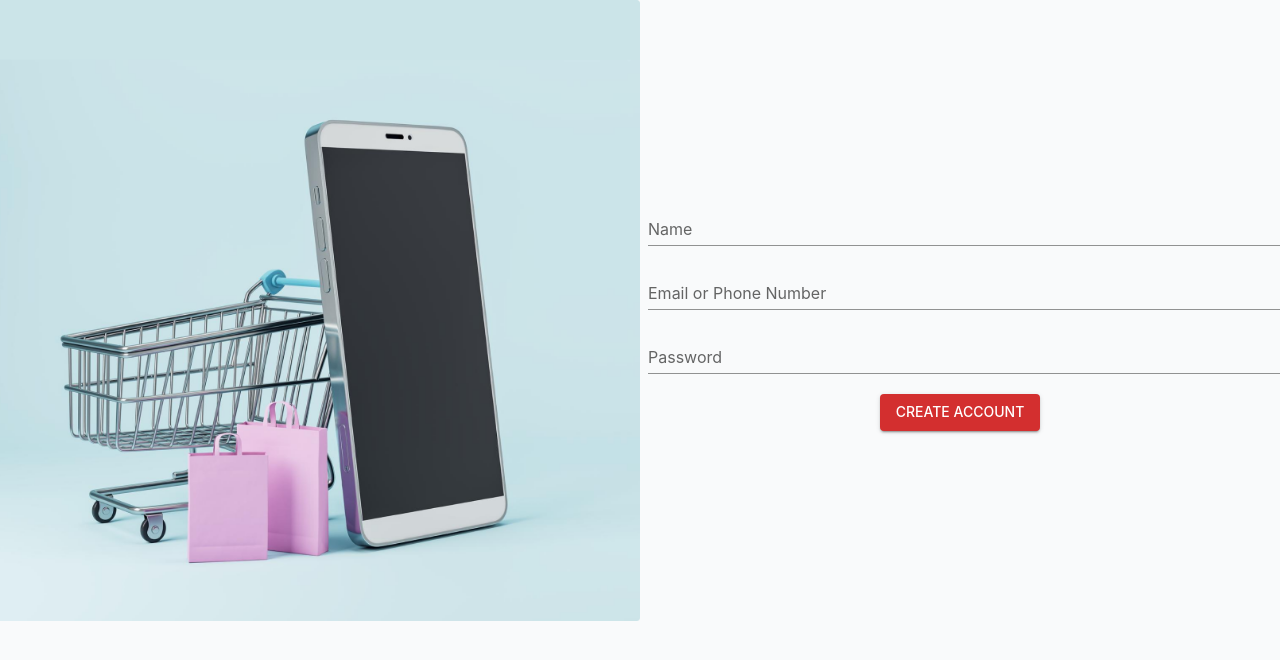
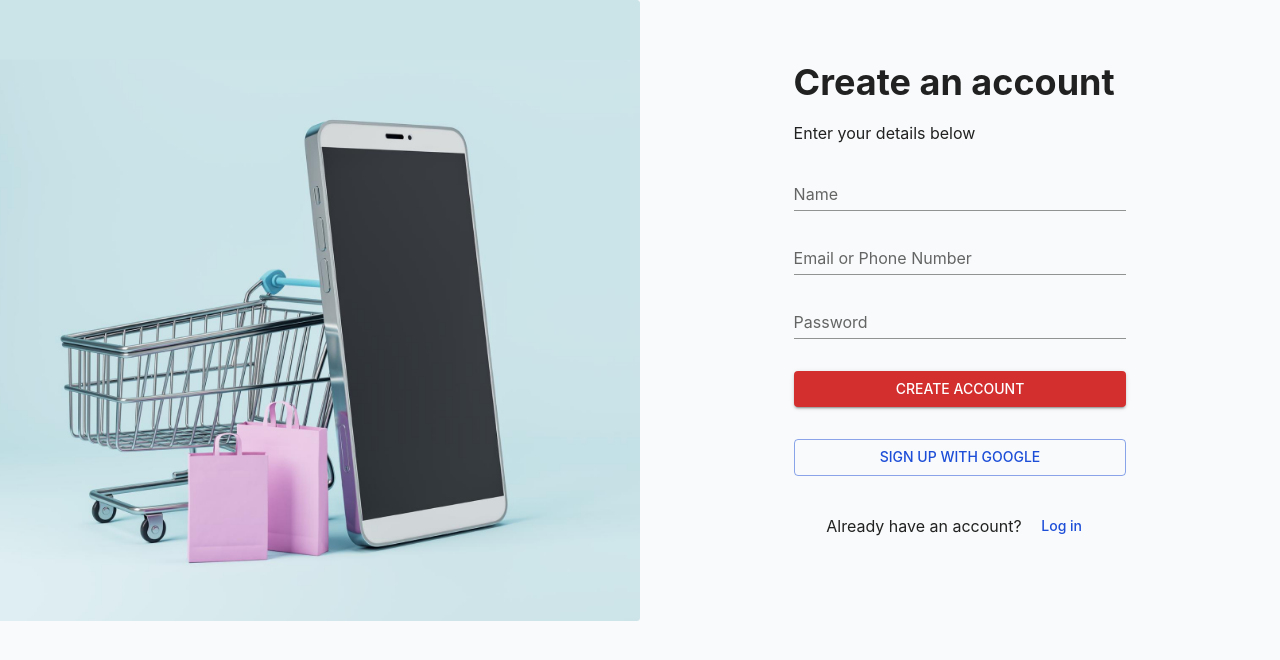
Before and after one commit to muskanmi/marketBase, a Next.js app in the folder frontend/: page /login in a window 1280 px wide. Shown: the top 660 px of the page. Built offline with nearby package versions, Linux system fonts and the light colour scheme.

Commit message:
working on login ui

```diff
--- a/frontend/pages/login.js
+++ b/frontend/pages/login.js
@@ -1,7 +1,7 @@
 import React from "react";
 import logo_image from "../public/images/Side_Image.png";
 import Image from "next/image";
-import { Box } from "@mui/material";
+import { Box, Typography } from "@mui/material";
 import TextField from "@mui/material/TextField";
 import Button from "@mui/material/Button";
 
@@ -16,34 +16,70 @@ const LoginPage = () => {
             style={{ maxWidth: "100%", height: "auto" }}
           />
         </div>
-        <div className="w-full md:w-1/2">
+        <div className="w-full md:w-1/2 flex items-center justify-center">
           <Box
             component="form"
             sx={{
-              "& > :not(style)": { m: 1, width: "100%" },
-              maxWidth: "100%",
-              overflow: "hidden",
+              display: "flex",
+              flexDirection: "column",
+              alignItems: "center",
+              width: "100%",
+              maxWidth: "70%",
+              padding: 2,
+              "& > :not(style)": { mb: 2, width: "80%" },
             }}
             noValidate
             autoComplete="off"
           >
-            <TextField id="standard-basic" label="Name" variant="standard" />
+            <Typography variant="h1" component="h2" align="left">
+              Create an account
+            </Typography>
+            <Typography variant="body1" align="left" sx={{ width: "100%" }}>
+              Enter your details below
+            </Typography>
+            <TextField id="name" label="Name" variant="standard" />
             <TextField
-              id="standard-basic"
+              id="email"
               label="Email or Phone Number"
               variant="standard"
             />
             <TextField
-              id="standard-basic"
+              id="password"
               label="Password"
               variant="standard"
+              type="password"
             />
-          </Box>
-          <div className="w-full pt-3 text-center">
-            <Button variant="contained" color="error">
+
+            <Button
+              variant="contained"
+              color="error"
+              sx={{ mt: 2, width: "80%" }}
+            >
               Create Account
             </Button>
-          </div>
+            <Button
+              variant="outlined"
+              color="primary"
+              sx={{ mt: 2, width: "80%" }}
+            >
+              Sign up with Google
+            </Button>
+            <Box
+              display="flex"
+              justifyContent="center"
+              alignItems="center"
+              sx={{ width: "100%", mt: 2 }}
+            >
+              <Typography variant="body1">Already have an account?</Typography>
+              <Button
+                variant="text"
+                color="primary"
+                sx={{ ml: 1, textTransform: "none" }}
+              >
+                Log in
+              </Button>
+            </Box>
+          </Box>
         </div>
       </div>
     </section>
```
